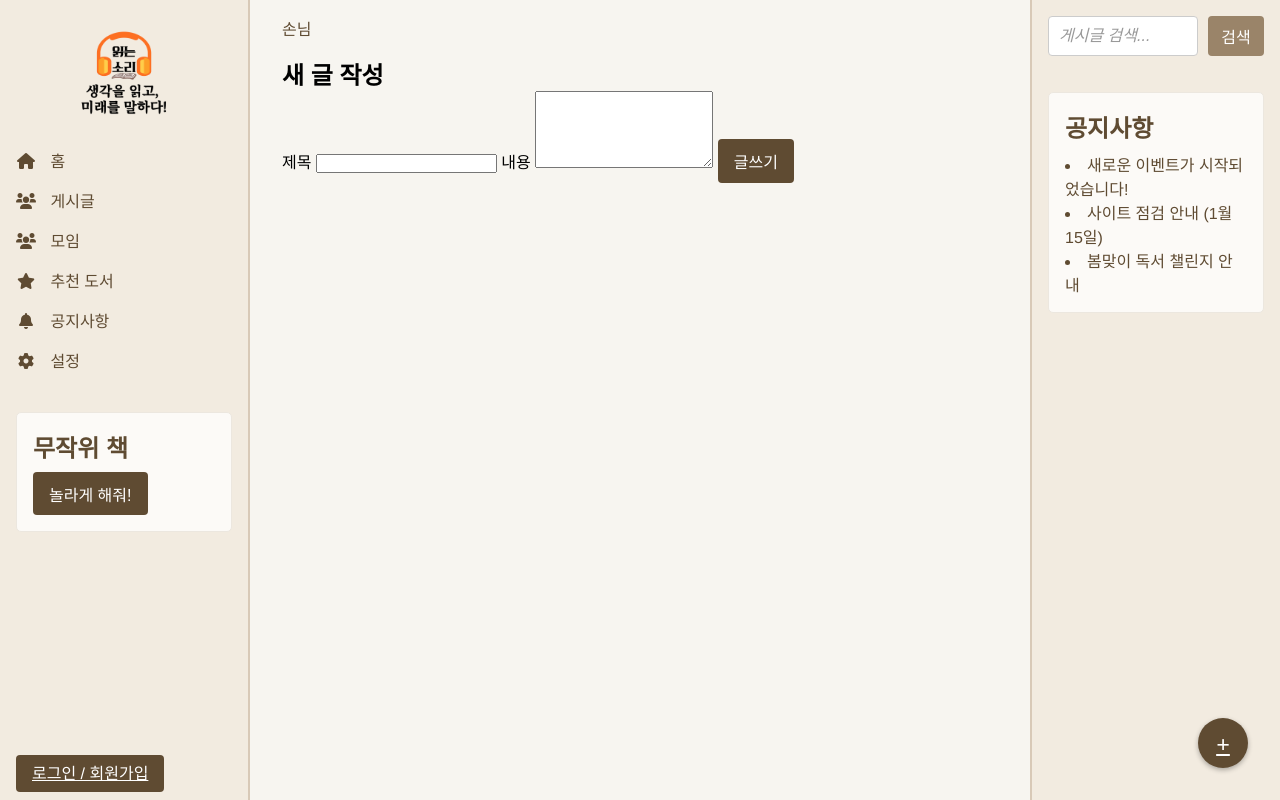
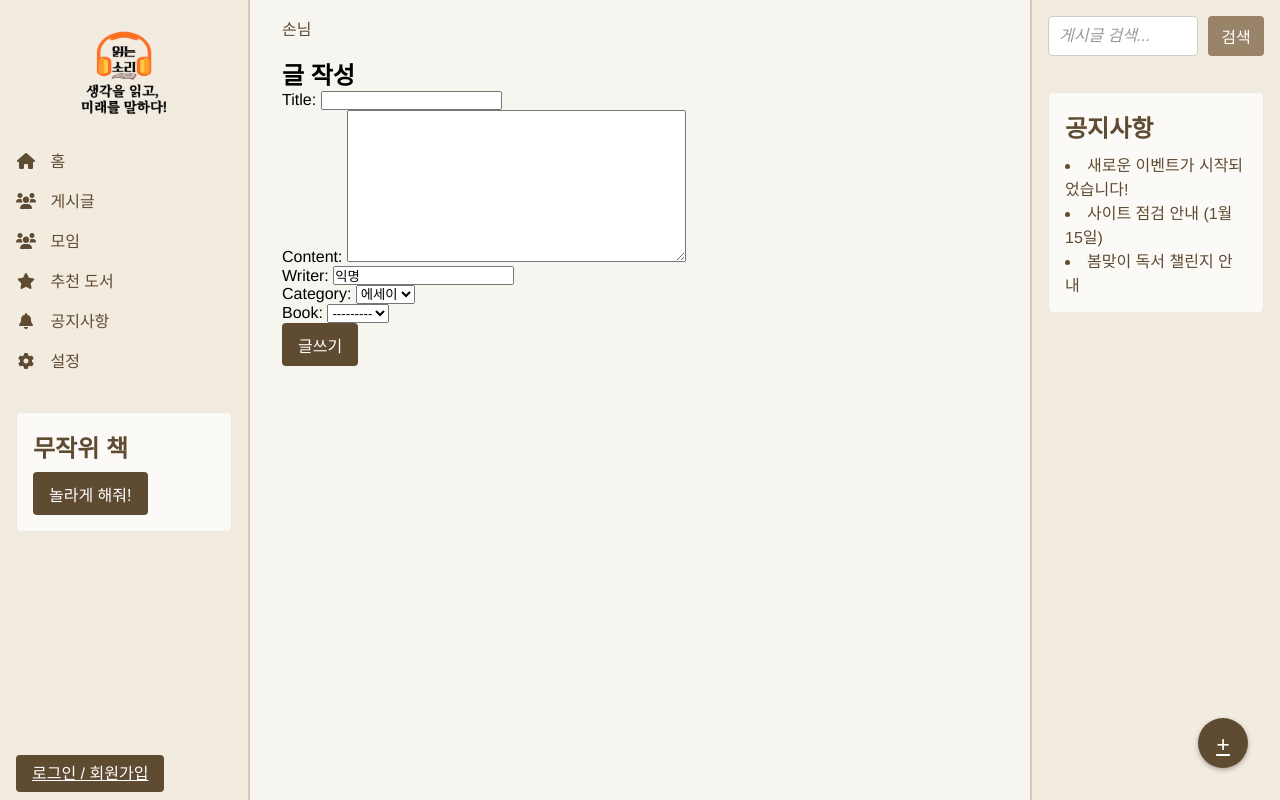
Before and after one commit to OptiGTO/reading_sound, a Django app: page /post/ in a window 1280 px wide. Run offline with Django 5.2, Linux system fonts and the light colour scheme; data that the repository does not hold is empty.

Commit message:
글쓰기 로직 추가

```diff
--- /dev/null
+++ b/server/community/forms.py
@@ -0,0 +1,10 @@
+# community/forms.py
+
+from django import forms
+from .models import Post
+
+class PostForm(forms.ModelForm):
+    class Meta:
+        model = Post
+        fields = ['title', 'content', 'writer', 'category', 'book']
+        # 필요하다면 widgets나 labels 등을 커스터마이징할 수 있음.
--- a/server/community/models.py
+++ b/server/community/models.py
@@ -1,22 +1,45 @@
+# File: community/models.py
+# community/models.py
 from django.db import models
+from django.utils import timezone
 
 class Book(models.Model):
-    title = models.CharField(max_length=200)
-    author = models.CharField(max_length=100)
-    genre = models.CharField(max_length=50)
-    # For storing Google Books thumbnail URL, etc.
-    thumbnail_url = models.URLField(blank=True, null=True)
-    # date_added or other fields...
+    # NAVER Book API에서 받아올 수 있는 주요 필드 예시
+    title        = models.CharField(max_length=200)
+    author       = models.CharField(max_length=100, blank=True, null=True)
+    publisher    = models.CharField(max_length=100, blank=True, null=True)
+    pubdate      = models.CharField(max_length=20, blank=True, null=True)  # YYYYMMDD 형태가 올 수 있음
+    thumbnail_url= models.URLField(blank=True, null=True)
+    link         = models.URLField(blank=True, null=True)  # NAVER 도서 링크
 
     def __str__(self):
         return self.title
 
+class PostCategory(models.TextChoices):
+    ESSAY   = 'essay',   '에세이'
+    POETRY  = 'poetry',  '시'
+    NOVEL   = 'novel',   '소설'
+    NONLIT  = 'nonlit',  '비문학'
+
 class Post(models.Model):
-    title = models.CharField(max_length=200)
-    content = models.TextField()
-    book = models.ForeignKey(Book, on_delete=models.CASCADE)
-    created_at = models.DateTimeField(auto_now_add=True)
-    # etc.
+    title       = models.CharField(max_length=200)
+    content     = models.TextField()
+
+    # 작성자 (인증기능 추가 전까지는 CharField로 간단히)
+    writer      = models.CharField(max_length=50, default='익명')
+
+    # 글 태그(분류)
+    category    = models.CharField(
+        max_length=10,
+        choices=PostCategory.choices,
+        default=PostCategory.ESSAY
+    )
+
+    # 어떤 책 관련 글인지 연결
+    book        = models.ForeignKey('Book', on_delete=models.CASCADE, null=True, blank=True)
+
+    # 작성일 (자동 기록)
+    created_at  = models.DateTimeField(auto_now_add=True)
 
     def __str__(self):
         return self.title
--- a/server/community/templates/community/post.html
+++ b/server/community/templates/community/post.html
@@ -1,17 +1,18 @@
+<!-- File: community/templates/community/post.html -->
 {% extends 'community/index.html' %}
 {% load static %}
 
 {% block content %}
 <section class="section active" id="post-section">
-  <h2>새 글 작성</h2>
+  <h2>글 작성</h2>
 
   <form method="POST" action="">
     {% csrf_token %}
-    <label for="title">제목</label>
-    <input type="text" id="title" name="title" required />
-
-    <label for="content">내용</label>
-    <textarea id="content" name="content" rows="5" required></textarea>
+    {{ form.as_p }}
+    <!--
+      form.as_p: Django가 각 필드를 <p>단위로 묶어 출력.
+      더 세밀하게 제어하고 싶다면, {{ form.title.label_tag }} + {{ form.title }} 처럼 개별적으로 작성 가능
+    -->
 
     <button type="submit" class="btn hover-effect">글쓰기</button>
   </form>
--- a/server/community/views.py
+++ b/server/community/views.py
@@ -1,18 +1,31 @@
 #File: community/views.py
 
-from django.shortcuts import render
+from django.shortcuts import render, redirect
 from .models import Book
 import requests
 from django.http import JsonResponse
 from django.conf import settings
 from django.views.decorators.csrf import csrf_exempt
+from .forms import PostForm
 
 
 def home_view(request):
     return render(request, 'community/index.html')
 
 def post_view(request):
-    return render(request, 'community/post.html')  # 작성할 템플릿 경로
+    """
+    글쓰기 페이지 (GET) & 글 저장 (POST)
+    """
+    if request.method == 'POST':
+        form = PostForm(request.POST)
+        if form.is_valid():
+            form.save()  # DB에 저장
+            # 저장 후, 예: 홈으로 이동하거나, 방금 작성한 post 상세 페이지로 이동
+            return redirect('community:home')
+    else:
+        form = PostForm()
+
+    return render(request, 'community/post.html', {'form': form})  # 작성할 템플릿 경로
 
 def login_view(request):
     return render(request, 'community/login.html')
```
Also changed, not shown: server/community/migrations/0001_initial.py (added), server/db.sqlite3.
